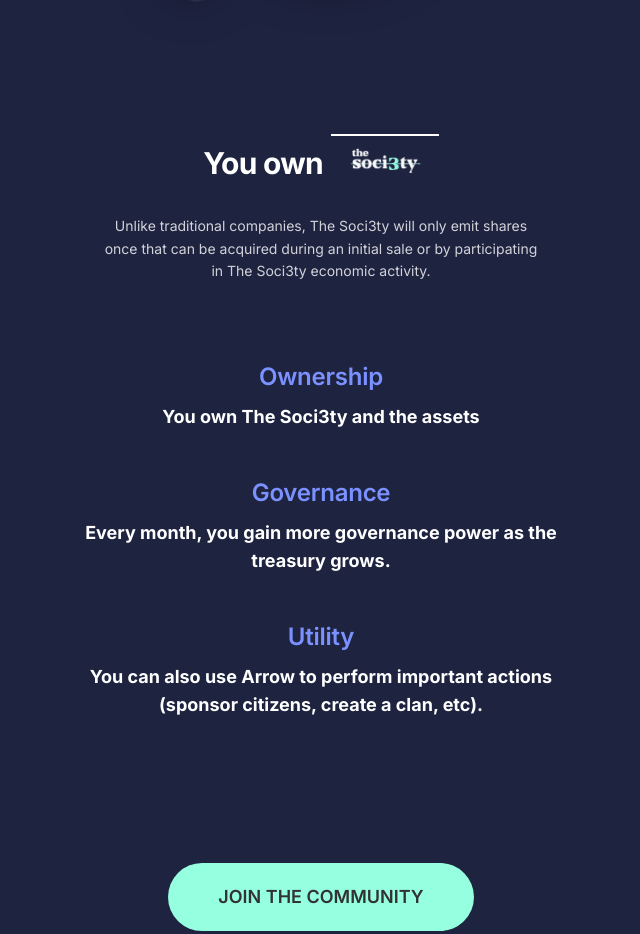
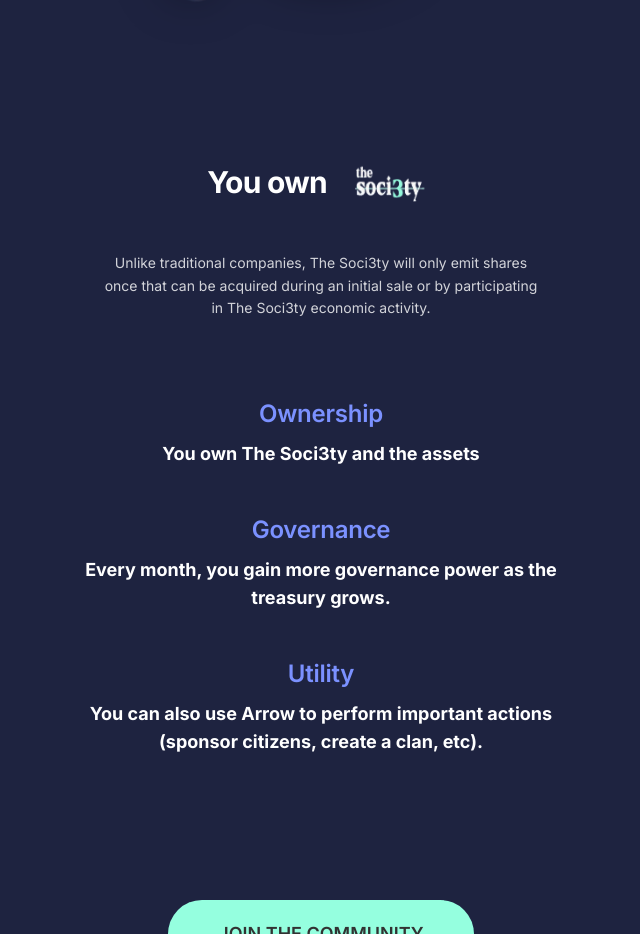
Before and after one commit to Githaiga22/the_Soci3ty-Front-end, a Next.js app: page / in a window 1280 px wide. Shown: the part 4920-5854 px from the top of the page, without its empty margins (319-959 px from the left). Built offline with nearby package versions, Linux system fonts and the light colour scheme.

Commit message:
refactor: add margin top to the logo image for allignment

```diff
--- a/src/app/page.jsx
+++ b/src/app/page.jsx
@@ -1,6 +1,7 @@
 import { Layout, Type, Leaf, TextSelect, Moon, Users, Code } from "lucide-react"
 import Image from "next/image"
 import Link from "next/link"
+import './globals.css';
 
 const platforms = [
   { name: "Ownership", value1: "Team/shareholders", value2: "You" },
@@ -260,8 +261,8 @@
           <h2 className="text-3xl font-bold mb-6 text-white tracking-tight flex items-center justify-center">
             You own
             <span className="ml-2 inline-block relative">
-              <Image src="/societylogo.png" alt="Society Logo" width={100} height={100} className="w-25 h-25 mr-2" />
-              <span className="absolute -top-[2px] left-0 w-full border-t-2 border-white"></span>
+              <Image src="/societylogo.png" alt="Society Logo" width={100} height={100} className="w-35 h-20 mt-3" />
+              <span className="absolute -top-[4px] left-0 w-full"></span>
             </span>
           </h2>
 
```
